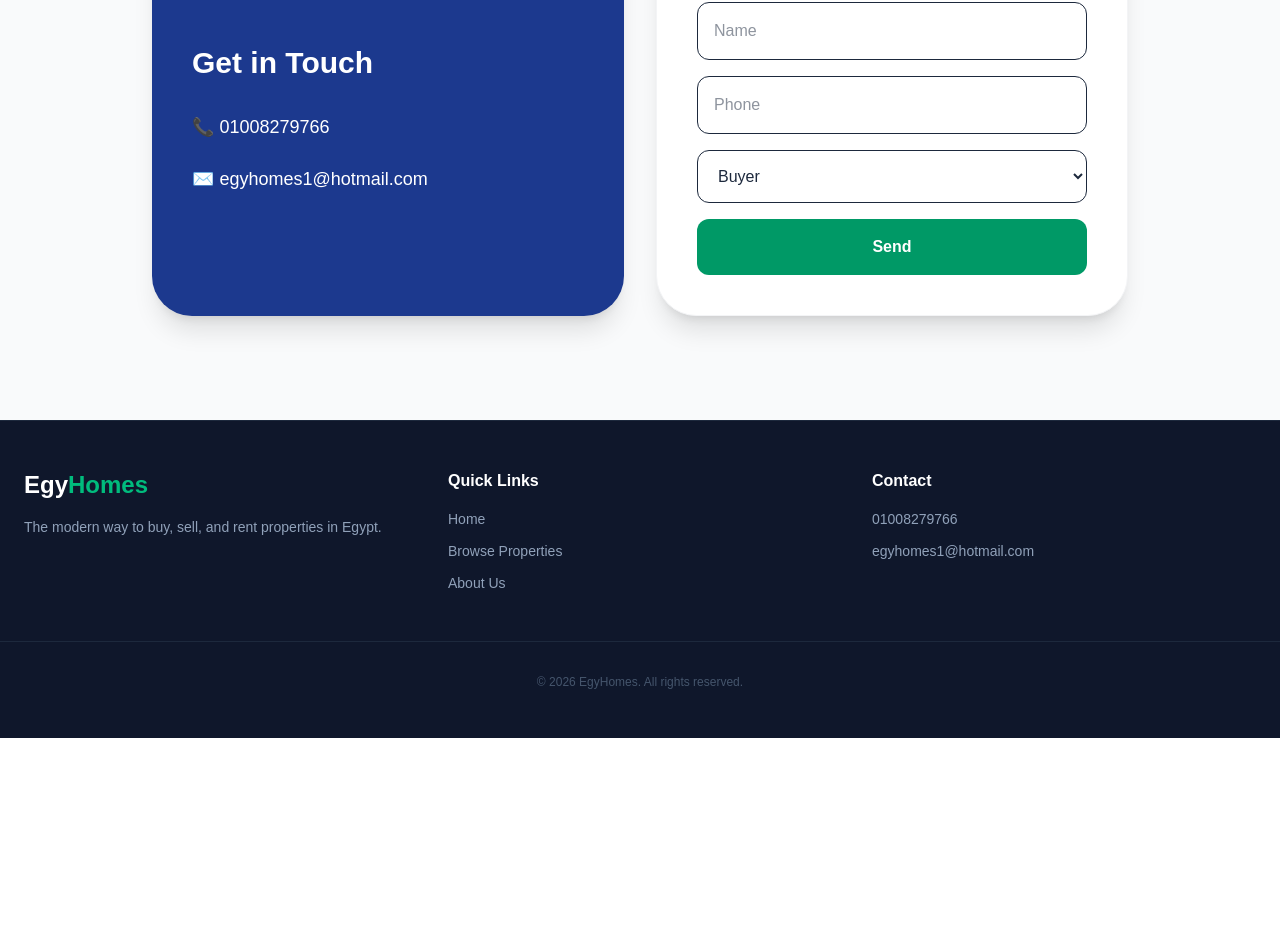
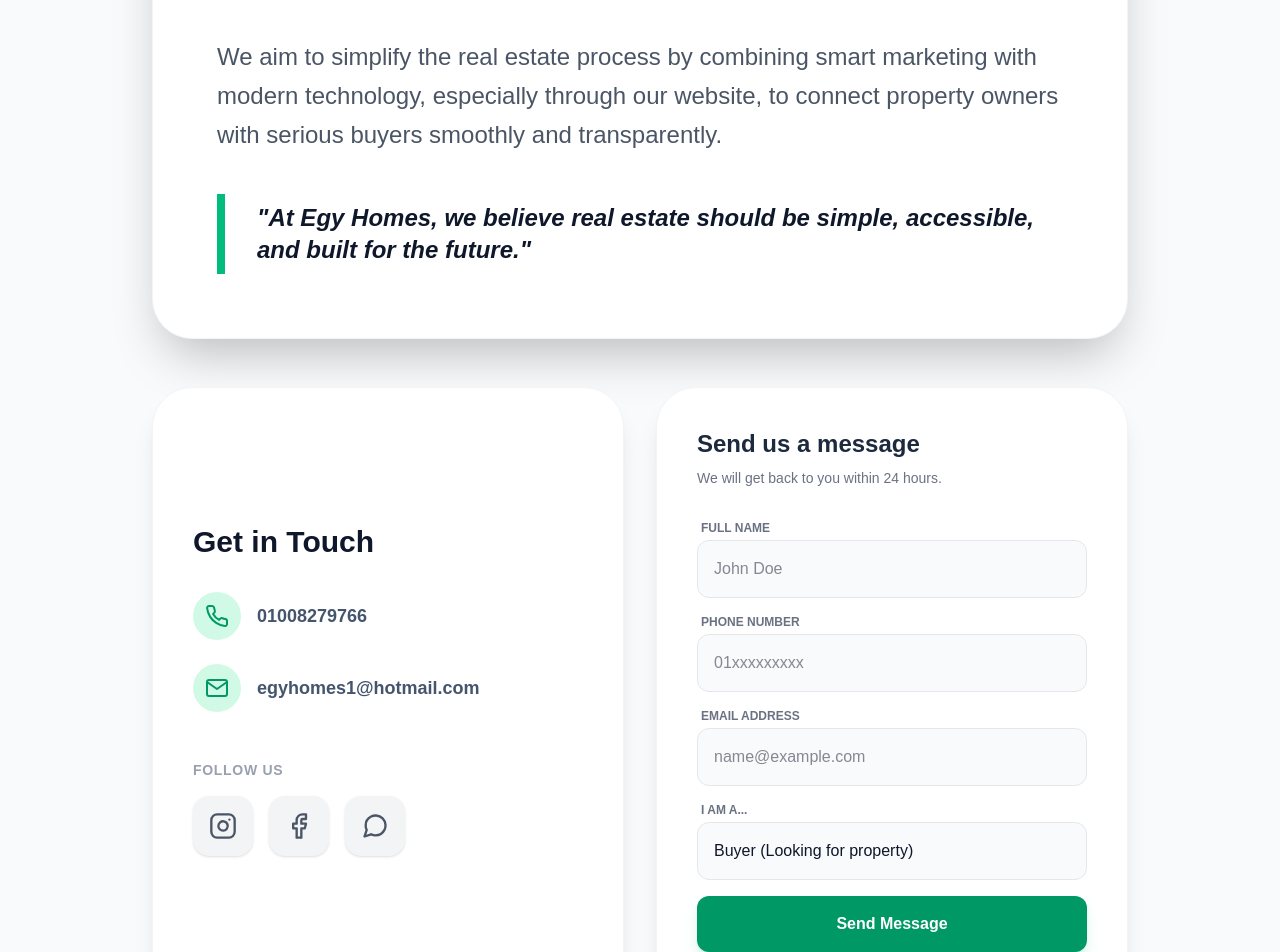
Before and after one commit to adamahmed1574-boop/egyhomes, a Next.js app in the folder client/: page /about in a window 1280 px wide. Shown: the part 526-1478 px from the top of the page. Before the commit the page ends 1264 px from the top, so only its background shows below. Built offline with nearby package versions, Linux system fonts and the light colour scheme.

Commit message:
The final

```diff
--- a/client/app/about/page.js
+++ b/client/app/about/page.js
@@ -6,32 +6,133 @@ export default function About() {
 
   const sendLead = (e) => {
     e.preventDefault();
-    const msg = `Lead!\nName: ${form.name}\nPhone: ${form.phone}\nType: ${form.type}`;
+    const msg = `New Lead from Website!\nName: ${form.name}\nPhone: ${form.phone}\nEmail: ${form.email}\nI am a: ${form.type}`;
     window.open(`https://wa.me/201008279766?text=${encodeURIComponent(msg)}`, '_blank');
   };
 
   return (
     <div className="bg-gray-50 dark:bg-zinc-950 min-h-screen text-slate-800 dark:text-slate-100 pb-20 transition-colors duration-300">
-      <div className="bg-emerald-900 text-white py-24 px-6 text-center rounded-b-[3rem] shadow-xl"><h1 className="text-5xl font-black mb-6">About EgyHomes</h1></div>
+
+      {/* Hero */}
+      <div className="bg-emerald-900 text-white py-24 px-6 text-center rounded-b-[3rem] shadow-xl relative overflow-hidden">
+        <div className="absolute top-0 left-0 w-full h-full bg-black/20"></div>
+        <div className="relative z-10 max-w-4xl mx-auto">
+            <h1 className="text-5xl md:text-7xl font-black mb-6 tracking-tight">About EgyHomes</h1>
+            <p className="text-emerald-200 text-lg md:text-xl uppercase tracking-widest font-bold">Simple • Accessible • Future-Focused</p>
+        </div>
+      </div>
+
       <div className="max-w-5xl mx-auto p-6 -mt-16 relative z-20">
-        <div className="bg-white dark:bg-zinc-900 p-10 rounded-[2.5rem] shadow-2xl border border-gray-100 dark:border-zinc-800 mb-12"><p className="text-xl text-gray-600 dark:text-gray-300">Egy Homes is a modern real estate startup founded in 2025.</p></div>
+
+        {/* Story Card */}
+        <div className="bg-white dark:bg-zinc-900 p-10 md:p-16 rounded-[2.5rem] shadow-2xl border border-gray-100 dark:border-zinc-800 mb-12">
+          <p className="text-xl md:text-2xl leading-relaxed text-gray-600 dark:text-gray-300 mb-10 font-light">
+            <span className="font-bold text-emerald-600 dark:text-emerald-400">Egy Homes</span> is a modern real estate startup founded in 2025 by two passionate entrepreneurs with a clear vision: to make buying and selling properties easier, faster, and more advanced.
+          </p>
+          <p className="text-xl md:text-2xl leading-relaxed text-gray-600 dark:text-gray-300 mb-10 font-light">
+            We aim to simplify the real estate process by combining smart marketing with modern technology, especially through our website, to connect property owners with serious buyers smoothly and transparently.
+          </p>
+          <div className="border-l-8 border-emerald-500 pl-8 py-2">
+            <p className="text-2xl font-bold text-slate-900 dark:text-white italic">
+              "At Egy Homes, we believe real estate should be simple, accessible, and built for the future."
+            </p>
+          </div>
+        </div>
+
         <div className="grid grid-cols-1 md:grid-cols-2 gap-8">
-            <div className="bg-blue-900 text-white p-10 rounded-[2.5rem] shadow-xl flex flex-col justify-center">
-                <h2 className="text-3xl font-bold mb-8">Get in Touch</h2>
-                <div className="space-y-6 text-lg">
-                    <a href="https://wa.me/201008279766" target="_blank" className="flex gap-4 hover:text-emerald-300">📞 01008279766</a>
-                    <a href="mailto:egyhomes1@hotmail.com" className="flex gap-4 hover:text-emerald-300">✉️ egyhomes1@hotmail.com</a>
+
+            {/* Contact Info (Style Matched) */}
+            <div className="bg-white dark:bg-zinc-900 p-10 rounded-[2.5rem] shadow-xl border border-gray-100 dark:border-zinc-800 flex flex-col justify-center">
+                <h2 className="text-3xl font-bold mb-8 text-slate-900 dark:text-white">Get in Touch</h2>
+
+                {/* Contact Details */}
+                <div className="space-y-6 text-lg mb-12">
+                    <a href="https://wa.me/201008279766" target="_blank" className="flex items-center gap-4 text-slate-600 dark:text-gray-300 hover:text-emerald-600 dark:hover:text-emerald-400 transition group">
+                        <span className="bg-emerald-100 dark:bg-emerald-900/30 p-3 rounded-full text-emerald-600 dark:text-emerald-400 group-hover:scale-110 transition">
+                            <svg width="24" height="24" viewBox="0 0 24 24" fill="none" stroke="currentColor" strokeWidth="2" strokeLinecap="round" strokeLinejoin="round"><path d="M22 16.92v3a2 2 0 0 1-2.18 2 19.79 19.79 0 0 1-8.63-3.07 19.5 19.5 0 0 1-6-6 19.79 19.79 0 0 1-3.07-8.67A2 2 0 0 1 4.11 2h3a2 2 0 0 1 2 1.72 12.84 12.84 0 0 0 .7 2.81 2 2 0 0 1-.45 2.11L8.09 9.91a16 16 0 0 0 6 6l1.27-1.27a2 2 0 0 1 2.11-.45 12.84 12.84 0 0 0 2.81.7A2 2 0 0 1 22 16.92z"></path></svg>
+                        </span>
+                        <span className="font-bold">01008279766</span>
+                    </a>
+                    <a href="mailto:egyhomes1@hotmail.com" className="flex items-center gap-4 text-slate-600 dark:text-gray-300 hover:text-emerald-600 dark:hover:text-emerald-400 transition group">
+                        <span className="bg-emerald-100 dark:bg-emerald-900/30 p-3 rounded-full text-emerald-600 dark:text-emerald-400 group-hover:scale-110 transition">
+                             <svg width="24" height="24" viewBox="0 0 24 24" fill="none" stroke="currentColor" strokeWidth="2" strokeLinecap="round" strokeLinejoin="round"><path d="M4 4h16c1.1 0 2 .9 2 2v12c0 1.1-.9 2-2 2H4c-1.1 0-2-.9-2-2V6c0-1.1.9-2 2-2z"></path><polyline points="22,6 12,13 2,6"></polyline></svg>
+                        </span>
+                        <span className="font-bold">egyhomes1@hotmail.com</span>
+                    </a>
+                </div>
+
+                {/* Social Buttons */}
+                <div>
+                    <p className="text-gray-400 text-sm font-bold uppercase tracking-wider mb-4">Follow Us</p>
+                    <div className="flex gap-4">
+                        <a href="https://instagram.com/egyhomes.eg" target="_blank" className="bg-gray-100 dark:bg-zinc-800 p-4 rounded-2xl hover:bg-pink-100 dark:hover:bg-pink-900/20 text-gray-600 dark:text-gray-300 hover:text-pink-600 dark:hover:text-pink-400 transition transform hover:-translate-y-1 shadow-sm">
+                            <svg width="28" height="28" viewBox="0 0 24 24" fill="none" stroke="currentColor" strokeWidth="2" strokeLinecap="round" strokeLinejoin="round"><rect x="2" y="2" width="20" height="20" rx="5" ry="5"></rect><path d="M16 11.37A4 4 0 1 1 12.63 8 4 4 0 0 1 16 11.37z"></path><line x1="17.5" y1="6.5" x2="17.51" y2="6.5"></line></svg>
+                        </a>
+                        <a href="https://facebook.com/share/1DTsE2L6R3/?mibextid=wwXIfr" target="_blank" className="bg-gray-100 dark:bg-zinc-800 p-4 rounded-2xl hover:bg-blue-100 dark:hover:bg-blue-900/20 text-gray-600 dark:text-gray-300 hover:text-blue-600 dark:hover:text-blue-400 transition transform hover:-translate-y-1 shadow-sm">
+                            <svg width="28" height="28" viewBox="0 0 24 24" fill="none" stroke="currentColor" strokeWidth="2" strokeLinecap="round" strokeLinejoin="round"><path d="M18 2h-3a5 5 0 0 0-5 5v3H7v4h3v8h4v-8h3l1-4h-4V7a1 1 0 0 1 1-1h3z"></path></svg>
+                        </a>
+                         <a href="https://wa.me/201008279766" target="_blank" className="bg-gray-100 dark:bg-zinc-800 p-4 rounded-2xl hover:bg-green-100 dark:hover:bg-green-900/20 text-gray-600 dark:text-gray-300 hover:text-green-600 dark:hover:text-green-400 transition transform hover:-translate-y-1 shadow-sm">
+                            <svg width="28" height="28" viewBox="0 0 24 24" fill="none" stroke="currentColor" strokeWidth="2" strokeLinecap="round" strokeLinejoin="round"><path d="M21 11.5a8.38 8.38 0 0 1-.9 3.8 8.5 8.5 0 0 1-7.6 4.7 8.38 8.38 0 0 1-3.8-.9L3 21l1.9-5.7a8.38 8.38 0 0 1-.9-3.8 8.5 8.5 0 0 1 4.7-7.6 8.38 8.38 0 0 1 3.8-.9h.5a8.48 8.48 0 0 1 8 8v.5z"></path></svg>
+                        </a>
+                    </div>
                 </div>
             </div>
+
+            {/* Lead Form */}
             <div className="bg-white dark:bg-zinc-900 p-10 rounded-[2.5rem] shadow-xl border border-gray-100 dark:border-zinc-800">
-                <h2 className="text-2xl font-bold mb-2">Contact Us</h2>
+                <h2 className="text-2xl font-bold mb-2 dark:text-white">Send us a message</h2>
+                <p className="text-gray-500 mb-8 text-sm">We will get back to you within 24 hours.</p>
+
                 <form onSubmit={sendLead} className="space-y-4">
-                    <input placeholder="Name" required className="w-full p-4 rounded-xl border dark:bg-zinc-800" onChange={e => setForm({...form, name: e.target.value})}/>
-                    <input placeholder="Phone" required className="w-full p-4 rounded-xl border dark:bg-zinc-800" onChange={e => setForm({...form, phone: e.target.value})}/>
-                    <select className="w-full p-4 rounded-xl border dark:bg-zinc-800" onChange={e => setForm({...form, type: e.target.value})}><option value="Buyer">Buyer</option><option value="Seller">Seller</option></select>
-                    <button className="w-full bg-emerald-600 text-white font-bold py-4 rounded-xl hover:bg-emerald-700">Send</button>
+                    <div>
+                        <label className="block text-xs font-bold text-gray-500 uppercase mb-1 ml-1">Full Name</label>
+                        <input
+                            placeholder="John Doe"
+                            required
+                            className="w-full p-4 rounded-xl border border-gray-200 dark:border-zinc-700 bg-gray-50 dark:bg-zinc-800 text-slate-900 dark:text-white focus:ring-2 focus:ring-emerald-500 outline-none transition"
+                            onChange={e => setForm({...form, name: e.target.value})}
+                        />
+                    </div>
+
+                    <div>
+                        <label className="block text-xs font-bold text-gray-500 uppercase mb-1 ml-1">Phone Number</label>
+                        <input
+                            placeholder="01xxxxxxxxx"
+                            required
+                            className="w-full p-4 rounded-xl border border-gray-200 dark:border-zinc-700 bg-gray-50 dark:bg-zinc-800 text-slate-900 dark:text-white focus:ring-2 focus:ring-emerald-500 outline-none transition"
+                            onChange={e => setForm({...form, phone: e.target.value})}
+                        />
+                    </div>
+
+                    <div>
+                        <label className="block text-xs font-bold text-gray-500 uppercase mb-1 ml-1">Email Address</label>
+                        <input
+                            type="email"
+                            placeholder="name@example.com"
+                            required
+                            className="w-full p-4 rounded-xl border border-gray-200 dark:border-zinc-700 bg-gray-50 dark:bg-zinc-800 text-slate-900 dark:text-white focus:ring-2 focus:ring-emerald-500 outline-none transition"
+                            onChange={e => setForm({...form, email: e.target.value})}
+                        />
+                    </div>
+
+                    <div>
+                        <label className="block text-xs font-bold text-gray-500 uppercase mb-1 ml-1">I am a...</label>
+                        <select
+                            className="w-full p-4 rounded-xl border border-gray-200 dark:border-zinc-700 bg-gray-50 dark:bg-zinc-800 text-slate-900 dark:text-white focus:ring-2 focus:ring-emerald-500 outline-none transition appearance-none"
+                            onChange={e => setForm({...form, type: e.target.value})}
+                        >
+                            <option value="Buyer">Buyer (Looking for property)</option>
+                            <option value="Seller">Seller (Listing a property)</option>
+                            <option value="Agent">Real Estate Agent</option>
+                        </select>
+                    </div>
+
+                    <button className="w-full bg-emerald-600 text-white font-bold py-4 rounded-xl hover:bg-emerald-700 transition shadow-lg shadow-emerald-500/20 transform hover:-translate-y-1">
+                        Send Message
+                    </button>
                 </form>
             </div>
+
         </div>
       </div>
     </div>
```
